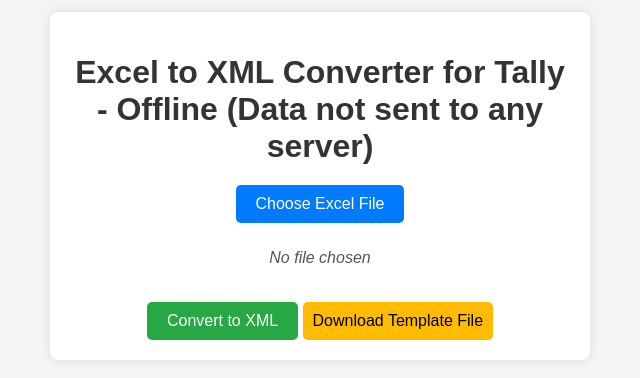
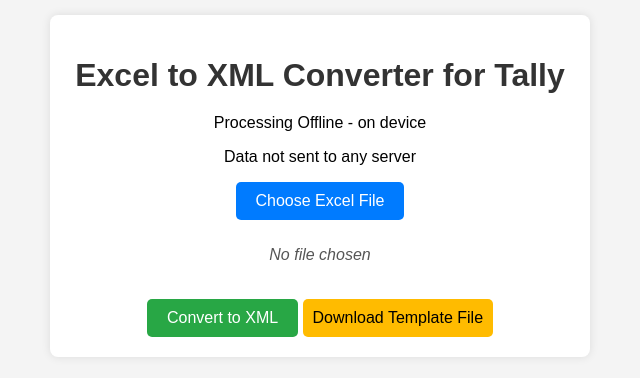
Before and after one commit to sanket2000/tally-excel-to-xml, a plain HTML site: page docs/index.html in a window 1280 px wide. Shown: the part 214-592 px from the top of the page, without its empty margins (320-960 px from the left). Drawn offline with Linux system fonts and the light colour scheme.

Commit message:
better heading

```diff
--- a/docs/index.html
+++ b/docs/index.html
@@ -10,7 +10,9 @@
 
 <body>
     <div class="container">
-        <h1>Excel to XML Converter for Tally - Offline (Data not sent to any server)</h1>
+        <h1>Excel to XML Converter for Tally</h1>
+        <p>Processing Offline - on device</p>
+        <p>Data not sent to any server</p>
         <label for="fileInput" class="file-label">Choose Excel File</label>
         <input type="file" id="fileInput" accept=".xlsx, .xls">
         <p id="fileName">No file chosen</p>
```
